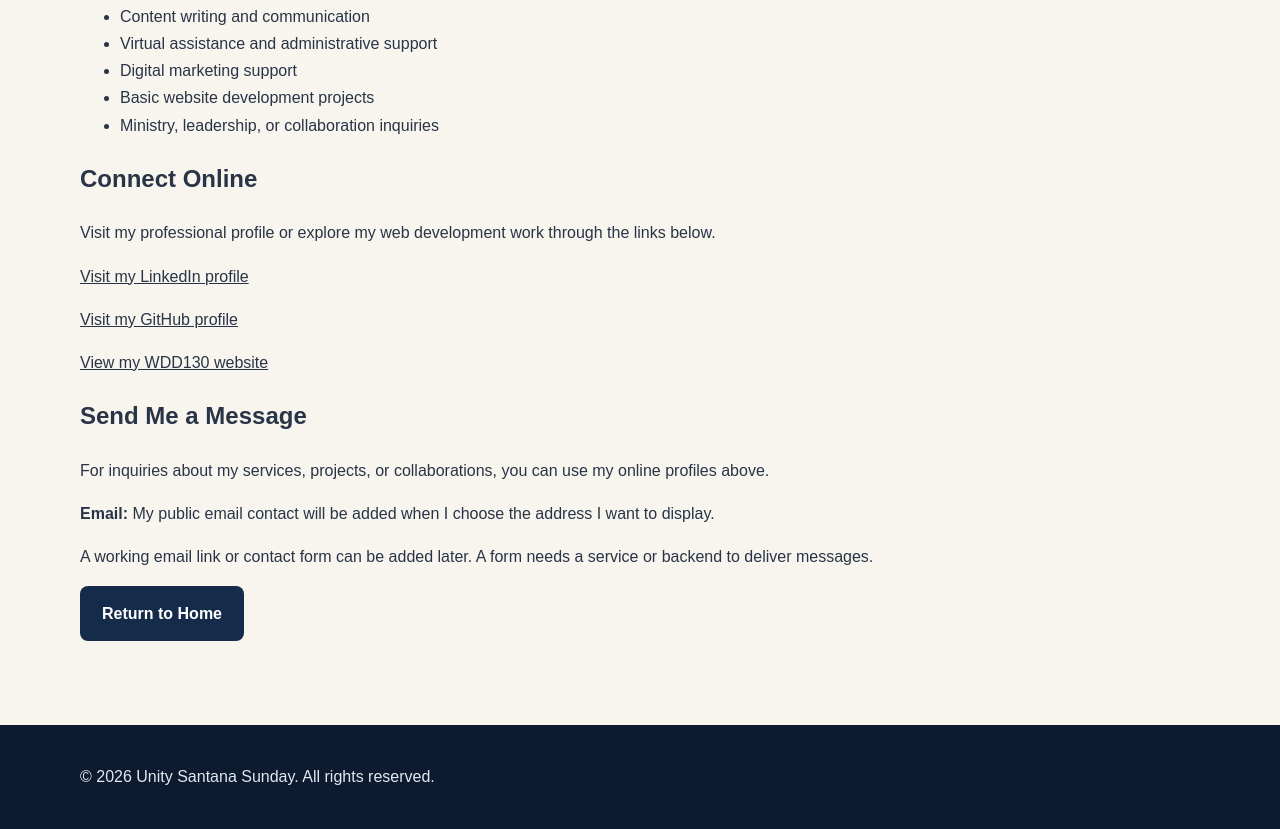
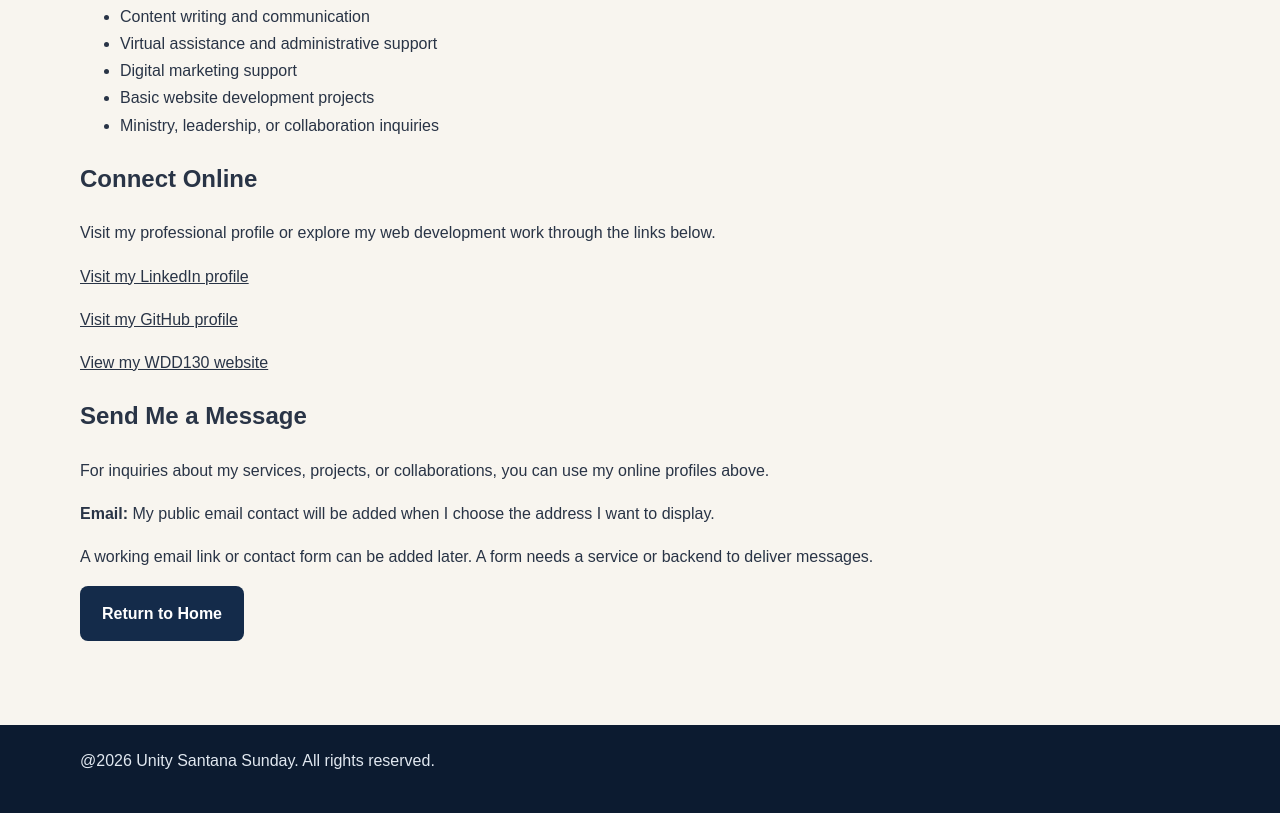
Before and after one commit to tanablaze/personal-website, a plain HTML site: page contact.html in a window 1280 px wide. Shown: the part 395-1224 px from the top of the page. Drawn offline with Linux system fonts and the light colour scheme.

Commit message:
modified

```diff
--- a/contact.html
+++ b/contact.html
@@ -104,7 +104,7 @@
 
 <footer class="site-footer">
     <div class="container">
-        <p>&copy; <span id="current-year"></span> Unity Santana Sunday.
+         @<span id="current-year"></span> Unity Santana Sunday.
         All rights reserved.</p>
     </div>
 </footer>
```
